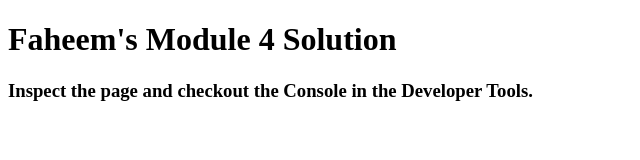
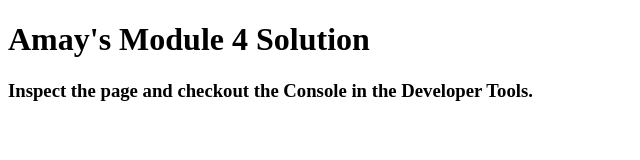
Before and after one commit to amaytiwari/amaytiwari.github.io-MODULE4-, a plain HTML site: page module-4-solution/index.html in a window 1280 px wide. Shown: the whole page, without its empty margins (0-640 px from the left). Drawn offline with Linux system fonts and the light colour scheme.

Commit message:
Update index.html

```diff
--- a/module-4-solution/index.html
+++ b/module-4-solution/index.html
@@ -11,7 +11,7 @@
   <script src="script.js"></script>
 </head>
 <body>
-  <h1>Faheem's Module 4 Solution</h1>
+  <h1>Amay's Module 4 Solution</h1>
   <h3>Inspect the page and checkout the Console in the Developer Tools.</h3>
 </body>
 </html>
```
